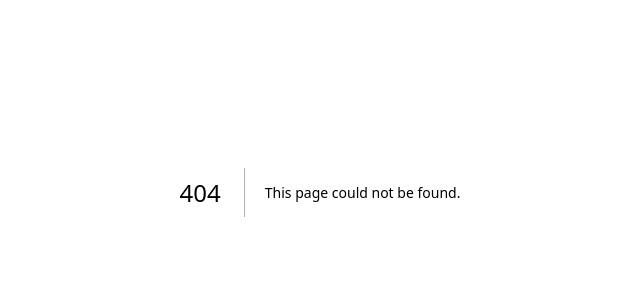
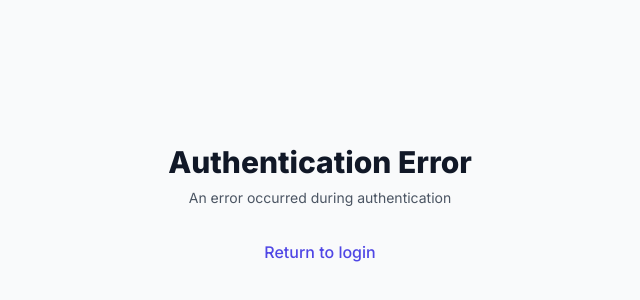
Before and after one commit to ameilius/es-site, a Next.js app: page /auth/error in a window 1280 px wide. Before the commit this address had no page. Shown: the part 208-508 px from the top of the page, without its empty margins (320-960 px from the left). Built offline with nearby package versions, Linux system fonts and the light colour scheme.

Commit message:
Update middleware types and GitHub Actions workflow

```diff
--- /dev/null
+++ b/src/app/auth/error/page.tsx
@@ -0,0 +1,32 @@
+'use client';
+
+import { useSearchParams } from 'next/navigation';
+
+export default function ErrorPage() {
+  const searchParams = useSearchParams();
+  const error = searchParams.get('error');
+
+  return (
+    <div className="min-h-screen flex items-center justify-center bg-gray-50 py-12 px-4 sm:px-6 lg:px-8">
+      <div className="max-w-md w-full space-y-8">
+        <div>
+          <h2 className="mt-6 text-center text-3xl font-extrabold text-gray-900">
+            Authentication Error
+          </h2>
+          <p className="mt-2 text-center text-sm text-gray-600">
+            {error === 'CredentialsSignin' && 'Invalid username or password'}
+            {error !== 'CredentialsSignin' && 'An error occurred during authentication'}
+          </p>
+        </div>
+        <div className="text-center">
+          <a
+            href="/admin/login"
+            className="font-medium text-indigo-600 hover:text-indigo-500"
+          >
+            Return to login
+          </a>
+        </div>
+      </div>
+    </div>
+  );
+}
```
Also changed, not shown: src/middleware.ts (+10 -3 lines).
